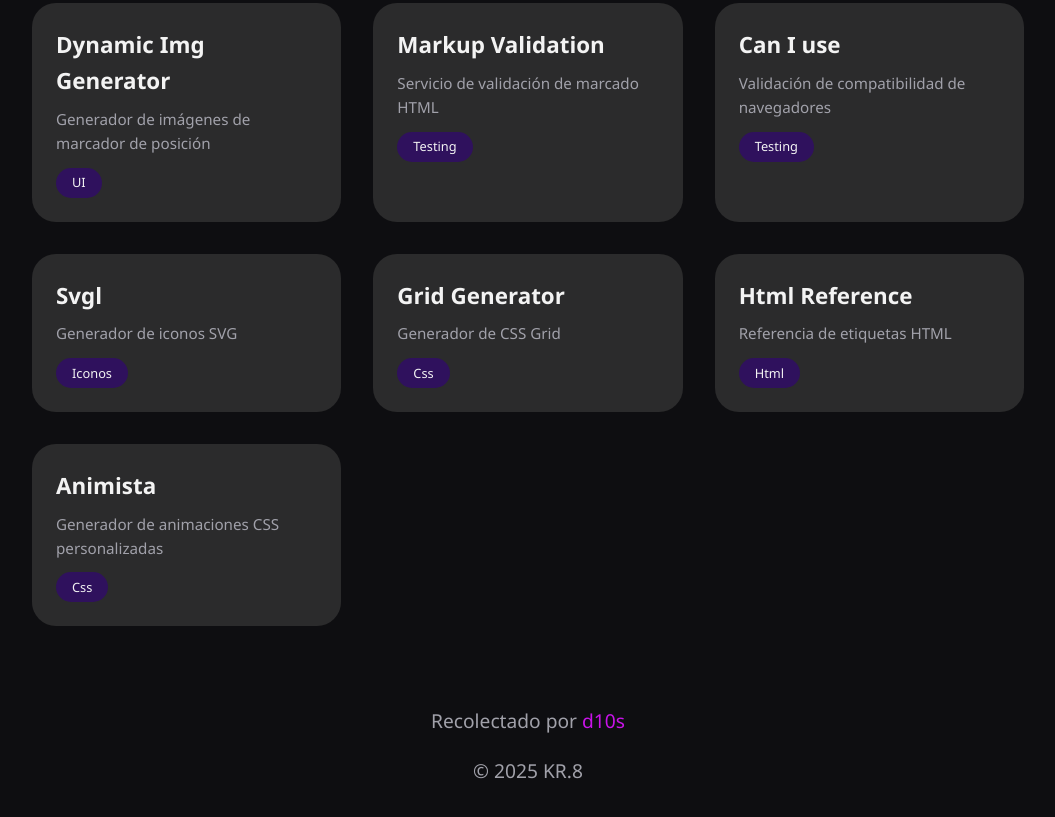
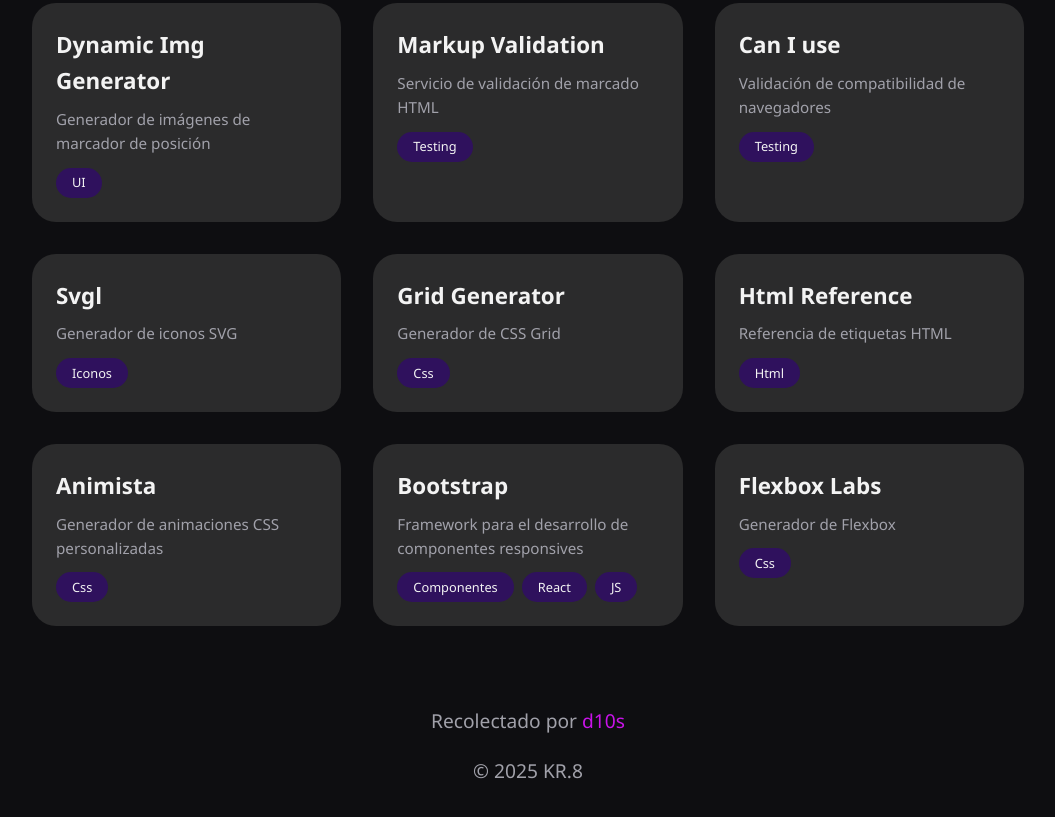
Before and after one commit to lmaKR8/RecursosDevs, a plain HTML site: page index.html in a window 1280 px wide. Shown: the part 1171-1988 px from the top of the page, without its empty margins (112-1167 px from the left). Drawn offline with Linux system fonts and the light colour scheme.

Commit message:
Añadir nuevos recursos y etiquetas de componentes en la sección de tarjetas

```diff
--- a/index.html
+++ b/index.html
@@ -131,7 +131,7 @@
                 </a>
             </article>
 
-            <article class="card" data-tags="ui-ux">
+            <article class="card" data-tags="ui-ux componentes">
                 <a href="https://uiverse.io/" class="card__link" target="_blank"
                     rel="noopener noreferrer">
                     <h2 class="card__title">UIverse</h2>
@@ -140,6 +140,7 @@
                     </p>
                     <div class="card__tags">
                         <span class="tag">UI</span>
+                        <span class="tag">Componentes</span>
                     </div>
                 </a>
             </article>
@@ -251,6 +252,32 @@
                     </div>
                 </a>
             </article>
+
+            <article class="card" data-tags="componentes">
+                <a href="https://getbootstrap.com/" class="card__link" target="_blank" rel="noopener noreferrer">
+                    <h2 class="card__title">Bootstrap</h2>
+                    <p class="card__description">
+                        Framework para el desarrollo de componentes responsives
+                    </p>
+                    <div class="card__tags">
+                        <span class="tag">Componentes</span>
+                        <span class="tag">React</span>
+                        <span class="tag">JS</span>
+                    </div>
+                </a>
+            </article>
+
+            <article class="card" data-tags="css">
+                <a href="https://flexboxlabs.netlify.app/flexbox" class="card__link" target="_blank" rel="noopener noreferrer">
+                    <h2 class="card__title">Flexbox Labs</h2>
+                    <p class="card__description">
+                        Generador de Flexbox
+                    </p>
+                    <div class="card__tags">
+                        <span class="tag">Css</span>
+                    </div>
+                </a>
+            </article>
         </section>
     </main>
 
@@ -261,5 +288,4 @@
         <p class="footer__text">© 2025 KR.8</p>
     </footer>
 </body>
-
 </html>
```
